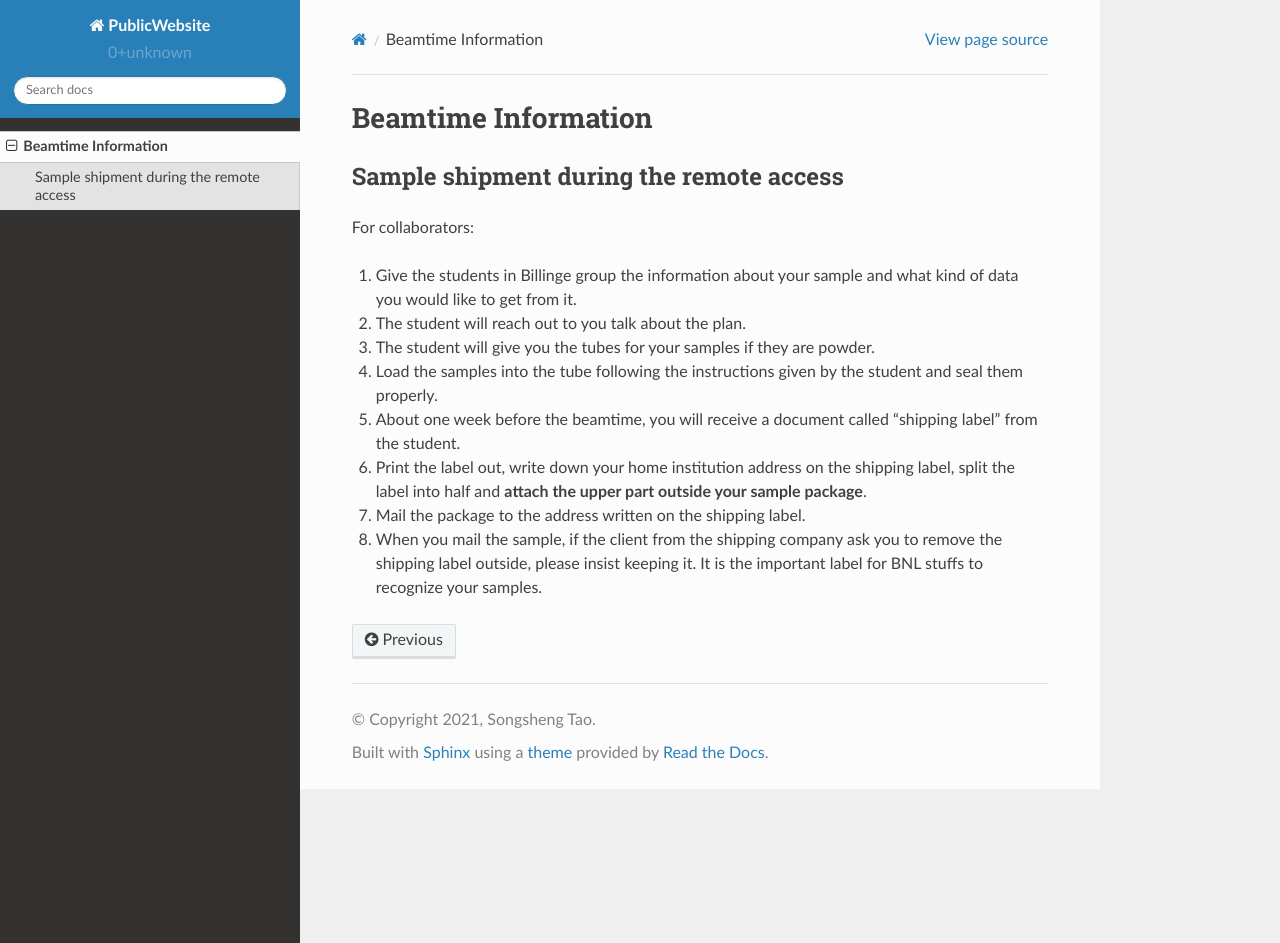
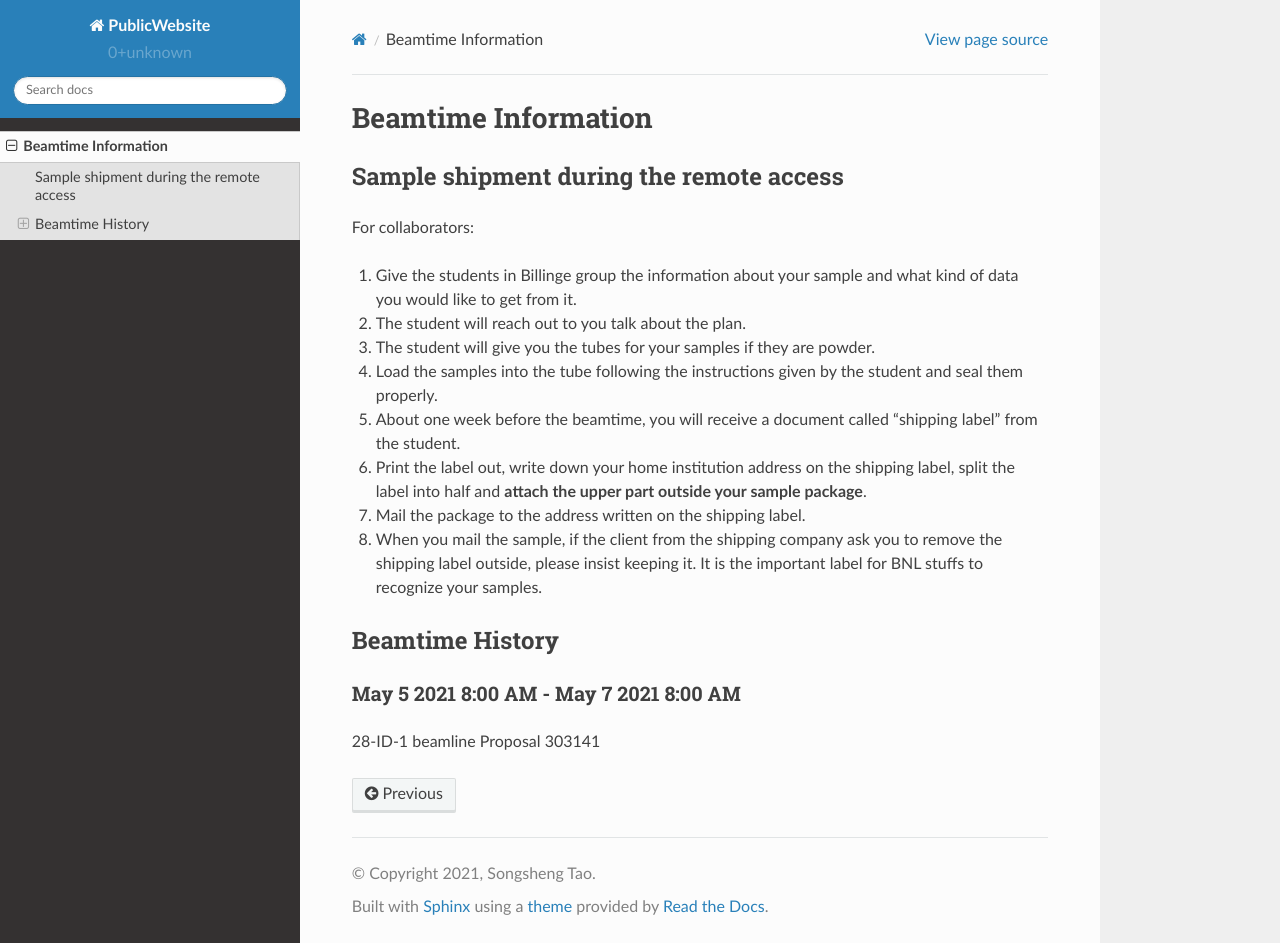
Before and after one commit to Billingegroup/PublicWebsite, a Sphinx documentation site: the page built from docs/source/beamtime.rst, in a window 1280 px wide and 943 px high. Built offline with Sphinx 7.4.7 and the Read the Docs theme 2.0.0, drawn with Linux system fonts in a browser that asks for light colours.

Commit message:
Update beamtime.rst

```diff
--- a/docs/source/beamtime.rst
+++ b/docs/source/beamtime.rst
@@ -22,3 +22,11 @@ For collaborators:
 #. Mail the package to the address written on the shipping label.
 
 #. When you mail the sample, if the client from the shipping company ask you to remove the shipping label outside, please insist keeping it. It is the important label for BNL stuffs to recognize your samples.
+
+Beamtime History
+----------------
+
+May 5 2021 8:00 AM - May 7 2021 8:00 AM
+^^^^^^^^^^^^^^^^^^^^^^^^^^^^^^^^^^^^^^^
+
+28-ID-1 beamline Proposal 303141
```
